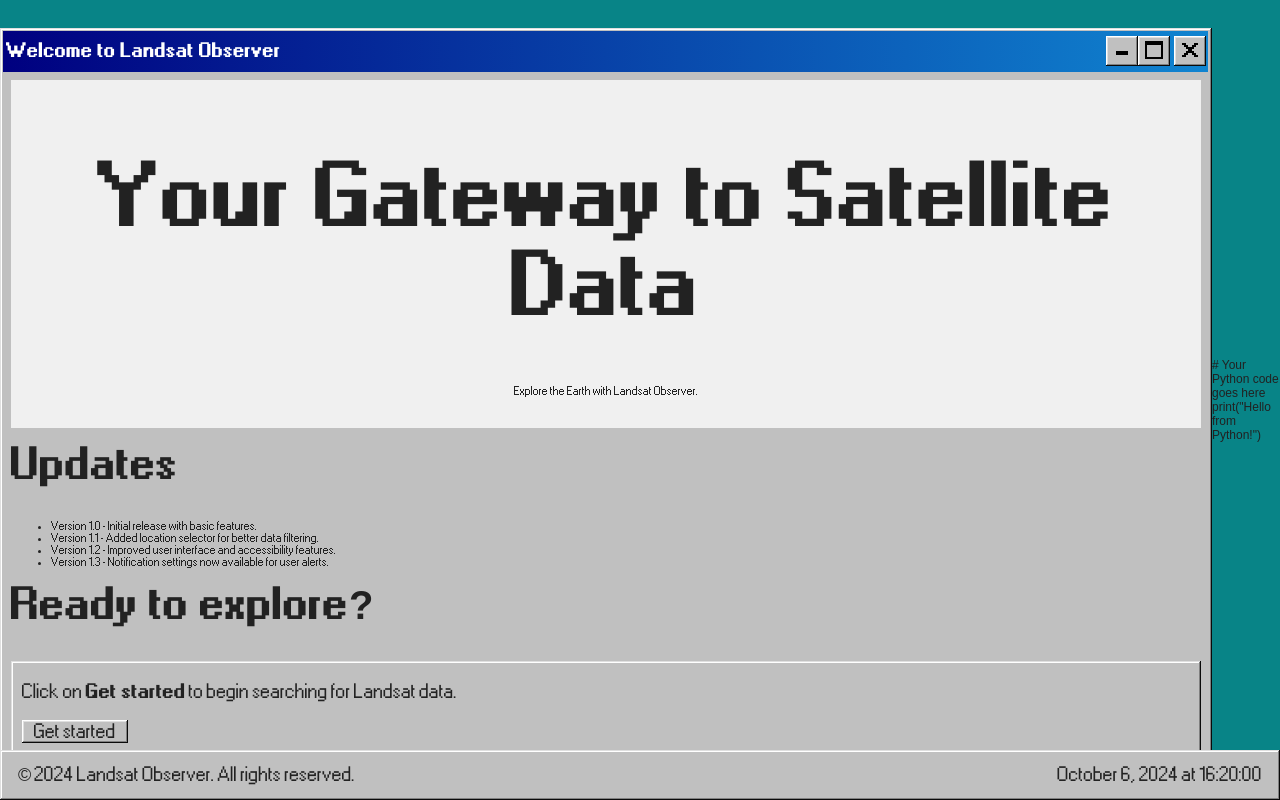
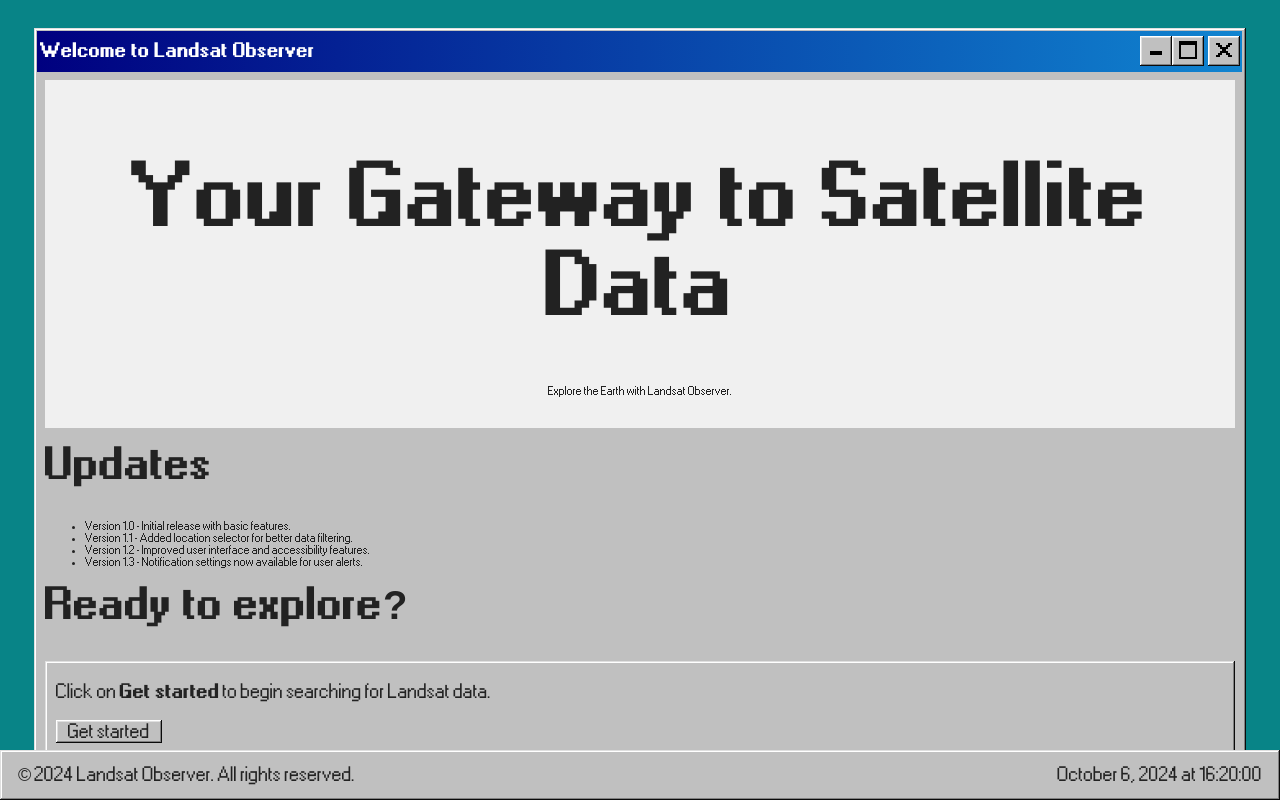
Before and after one commit to faizluqman7/Hackathon-NASA-Landsat, a React app: page client/index.html in a window 1280 px wide. Built offline with nearby package versions, Linux system fonts and the light colour scheme.

Commit message:
undo python changes for js

```diff
--- a/client/index.html
+++ b/client/index.html
@@ -76,11 +76,6 @@
     </div>
   </div>
 
-  <py-script>
-    # Your Python code goes here
-    print("Hello from Python!")
-</py-script>
-
   <script>
     function updateDateTime() {
       const now = new Date();
```
